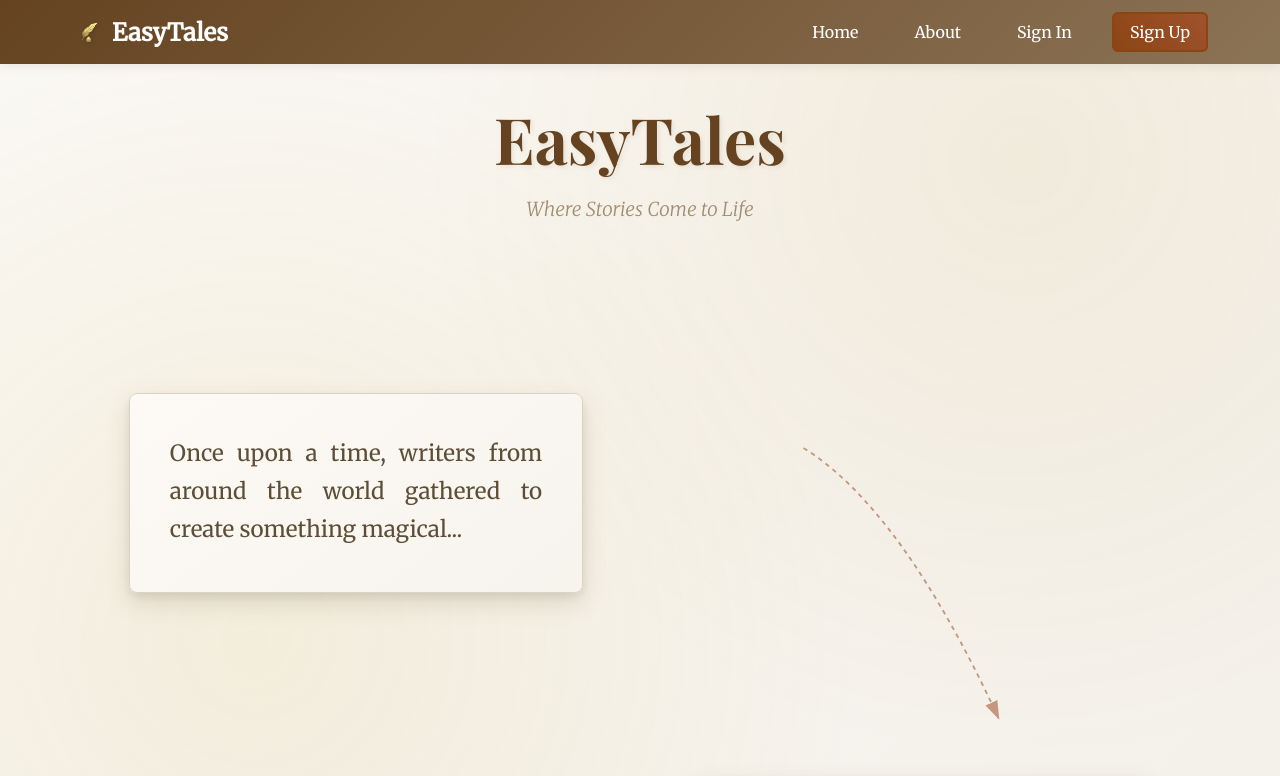
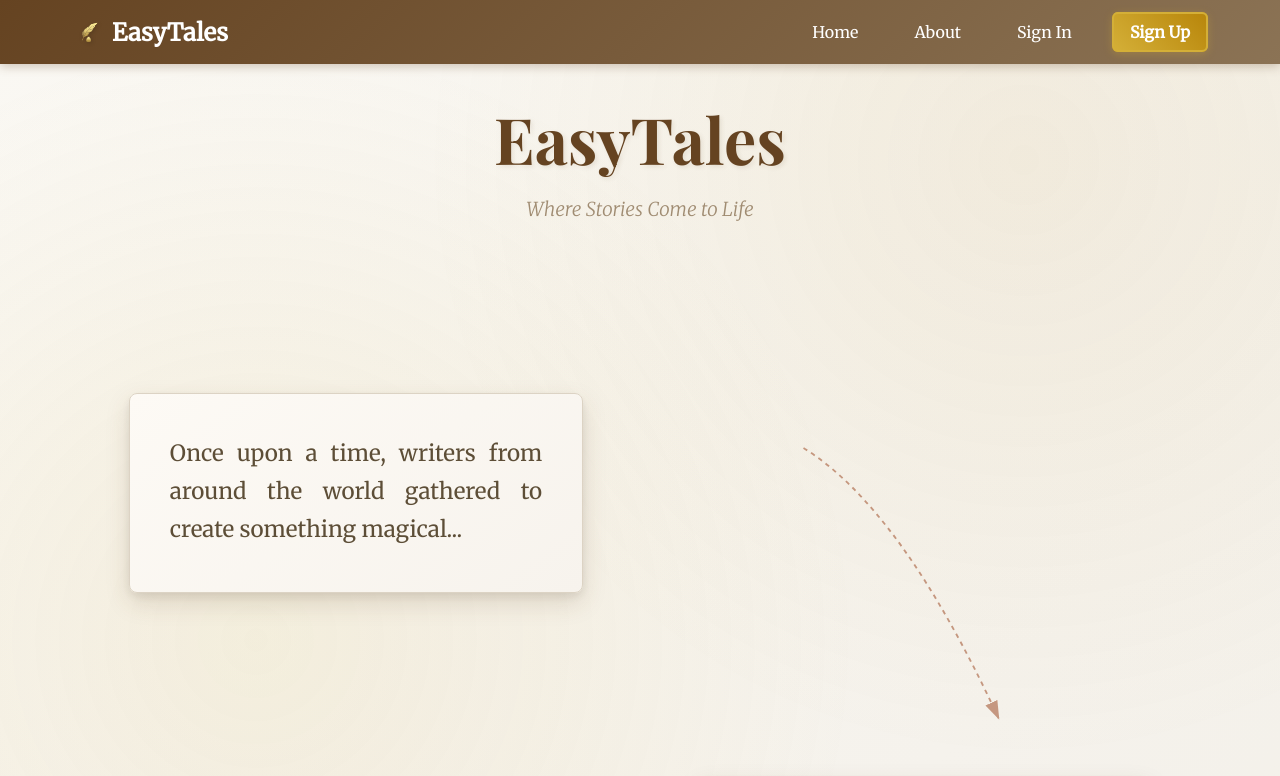
Before and after one commit to AhmadAnzar/EasyTales, a React (Vite) app in the folder client/: page / in a window 1280 px wide. Shown: the top 776 px of the page. Built offline with nearby package versions, Linux system fonts and the light colour scheme; no server answers; a web font is replaced by a local one.

Commit message:
final changes to css

```diff
--- a/client/src/components/NavBar.css
+++ b/client/src/components/NavBar.css
@@ -1,6 +1,6 @@
 .navbar {
-  background: linear-gradient(135deg, var(--primary-color) 0%, var(--secondary-color) 100%);
-  box-shadow: 0 2px 10px var(--shadow-color);
+  background: linear-gradient(135deg, #654321 0%, #8b7355 100%);
+  box-shadow: 0 2px 10px rgba(101, 67, 33, 0.3);
   padding: 0;
   position: sticky;
   top: 0;
@@ -64,19 +64,25 @@
 }
 
 .navbar-link:hover {
-  background: rgba(255, 255, 255, 0.2);
+  background: rgba(255, 255, 255, 0.15);
   transform: translateY(-2px);
+  border-radius: 8px;
 }
 
 .navbar-link-primary {
-  background: linear-gradient(45deg, #8B4513, #A0522D);
-  border: 2px solid #8B4513;
+  background: linear-gradient(45deg, #d4af37, #b8860b);
+  border: 2px solid #d4af37;
+  color: white;
+  font-weight: 600;
+  box-shadow: 0 2px 8px rgba(212, 175, 55, 0.3);
 }
 
 .navbar-link-primary:hover {
-  background: #A0522D;
+  background: linear-gradient(45deg, #b8860b, #d4af37);
   color: white;
-  border-color: #A0522D;
+  border-color: #b8860b;
+  transform: translateY(-2px);
+  box-shadow: 0 4px 12px rgba(212, 175, 55, 0.4);
 }
 
 .navbar-button {
@@ -92,7 +98,7 @@
 .navbar-profile-initial {
   width: 24px;
   height: 24px;
-  background: linear-gradient(135deg, var(--primary-color) 0%, var(--secondary-color) 100%);
+  background: linear-gradient(135deg, #d4af37 0%, #b8860b 100%);
   color: white;
   border-radius: 50%;
   display: flex;
@@ -100,6 +106,7 @@
   justify-content: center;
   font-size: 0.75rem;
   font-weight: bold;
+  box-shadow: 0 2px 4px rgba(212, 175, 55, 0.3);
 }
 
 @media (max-width: 768px) {
```
